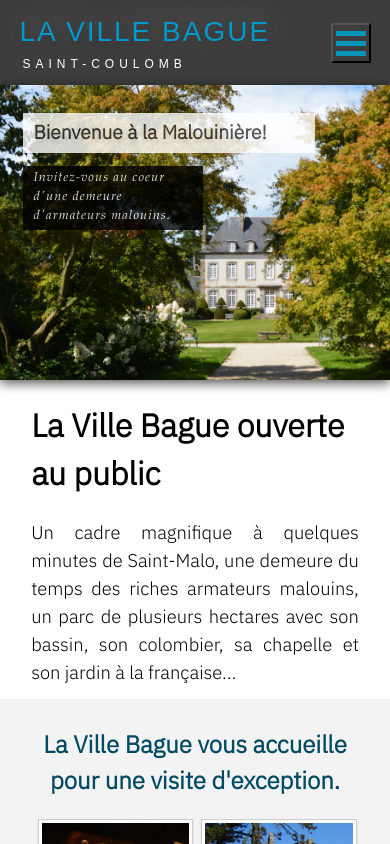
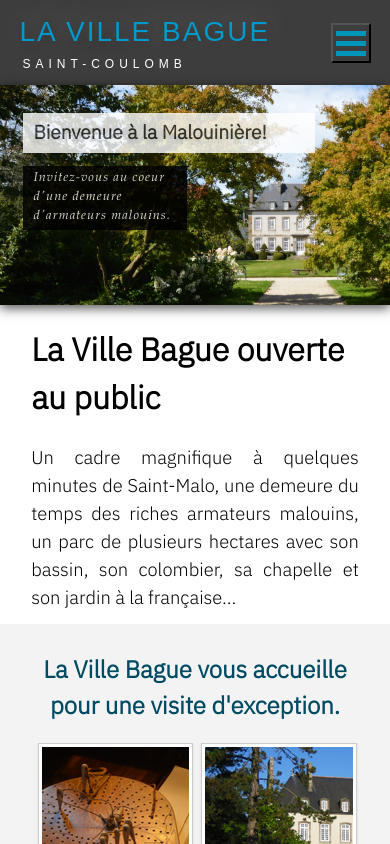
Before and after one commit to Guillaume-Cojan/la-ville-bague, a React (Create React App) app: page / in a window 390 px wide. Shown: the top 844 px of the page. Built offline with nearby package versions, Linux system fonts and the light colour scheme.

Commit message:
change responsiveness of top img

```diff
--- a/src/App.css
+++ b/src/App.css
@@ -171,7 +171,7 @@ p {
     background-size: cover;
     background-color: rgb(240, 240, 240);
     box-shadow: 0px 3px 11px rgb(0 0 0 / 70%);
-    height: 29vw;
+    height: 390px;
 }
 
 .home-welcome-text-container {
@@ -291,7 +291,7 @@ p {
         background-size: cover;
         background-color: rgb(240, 240, 240);
         box-shadow: 0px 3px 11px rgb(0 0 0 / 70%);
-        height: 26vw;
+        height: 280px;
     }
     .home-welcome-text-container {
         padding-top: 5%;
@@ -306,7 +306,7 @@ p {
         text-align: left;
     }
     #welcome-subtitle {
-        width: 10rem;
+        width: 9rem;
         font-size: 80%;
         line-height: 1.2rem;
         text-align: left;
@@ -316,7 +316,7 @@ p {
         padding-top: 4%;
     }
     .top-img-container {
-        height: 35vh;
+        height: 220px;
     }
     .home-intro h1 {
         text-align: left;
```
